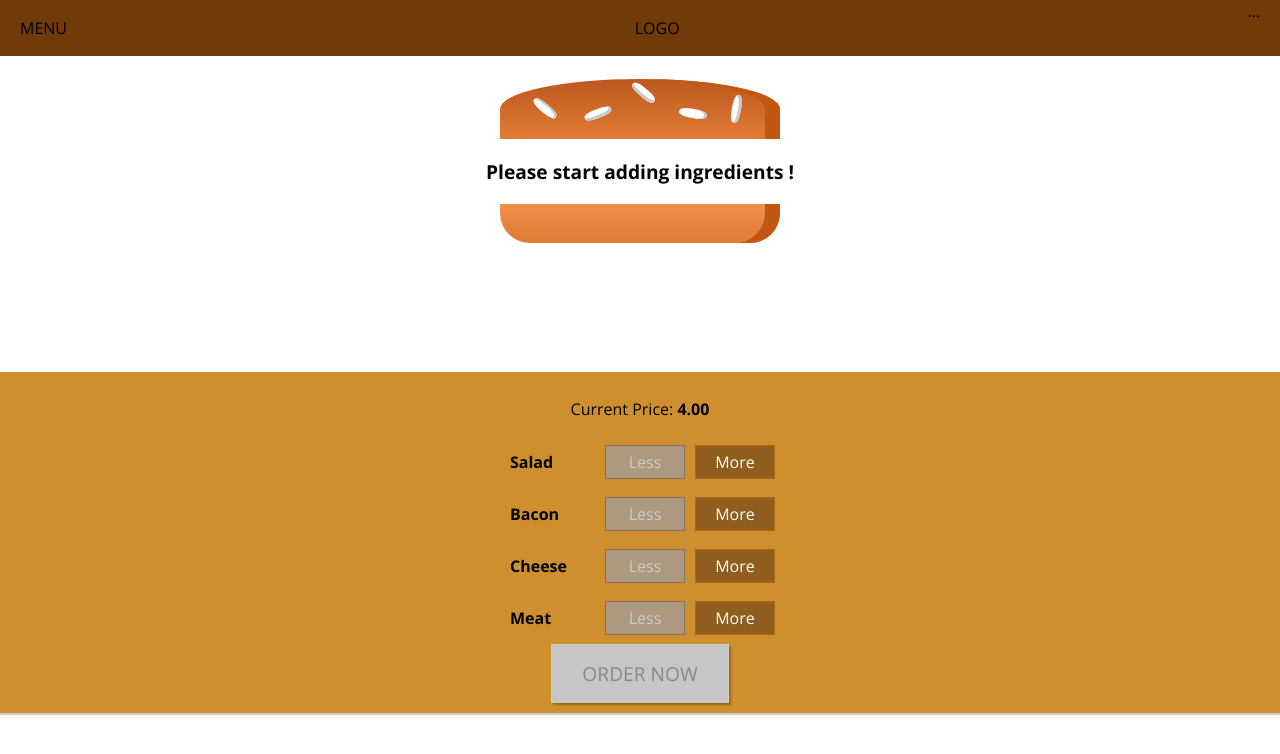
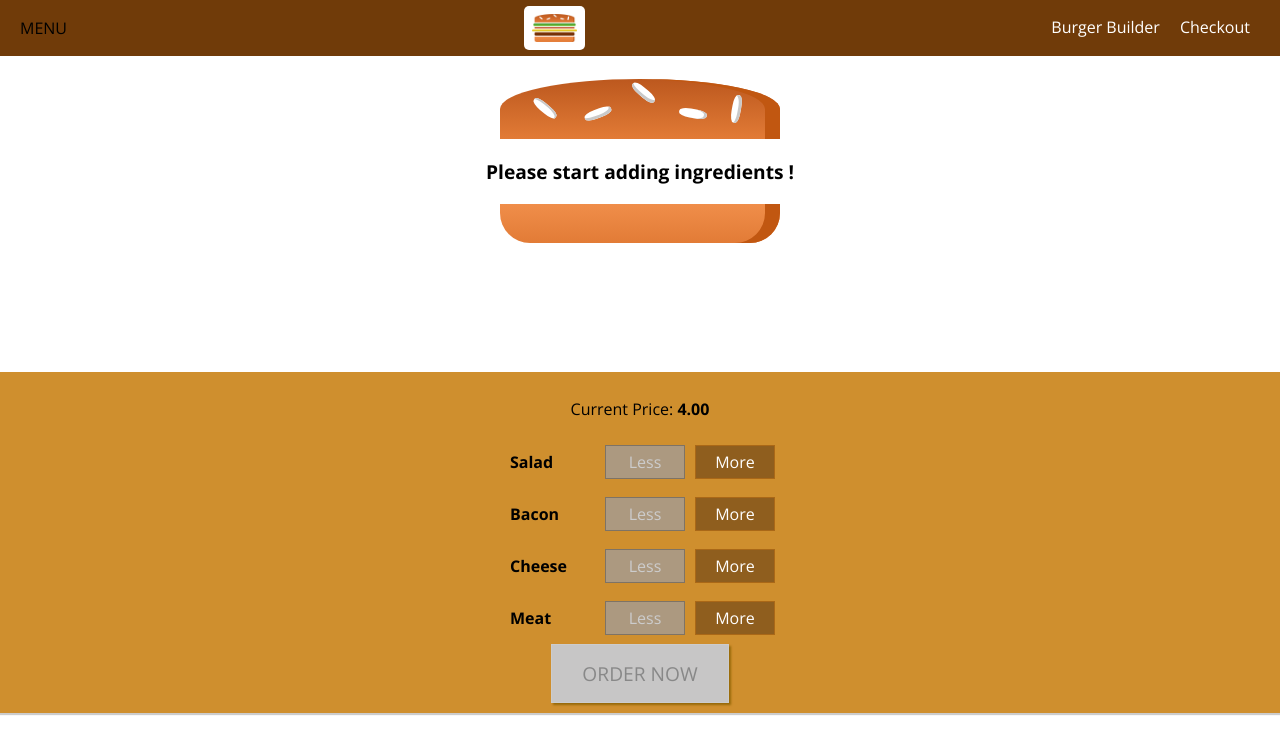
Before and after one commit to adelola/BurgerBuilder, a React app: page / in a window 1280 px wide. Shown: the top 754 px of the page. Built offline with nearby package versions, Linux system fonts and the light colour scheme.

Commit message:
Add Logo and navigation

```diff
--- /dev/null
+++ b/src/components/Logo/Logo.css
@@ -0,0 +1,11 @@
+.Logo {
+  background-color: white;
+  padding: 8px;
+  height: 80%;
+  box-sizing: border-box;
+  border-radius: 5px;
+}
+
+.Logo img{
+  height: 100%;
+}
--- /dev/null
+++ b/src/components/Logo/Logo.js
@@ -0,0 +1,12 @@
+import React from 'react';
+
+import burgerLogo from '../../assets/images/burger-logo.png';
+import classes from './Logo.css';
+
+const logo =  (props) => (
+  <div className={classes.Logo}>
+    <img src={burgerLogo} alt="MyBurger"/>
+  </div>
+);
+
+export default logo;
--- /dev/null
+++ b/src/components/Navigation/NavigationItems/NavigationItem/NavigationItem.css
@@ -0,0 +1,25 @@
+.NavigationItem {
+  margin: 0;
+  box-sizing: border-box;
+  display: flex;
+  height: 100%;
+  align-items: center;
+}
+
+.NavigationItem a {
+  color: white;
+  text-decoration: none;
+  height: 100%;
+  padding: 16px 10px;
+  border-bottom: 4px solid transparent;
+  box-sizing: border-box;
+  display: block;
+}
+
+.NavigationItem a:hover,
+.NavigationItem a:active,
+.NavigationItem a:active {
+  background-color: #8F5C2c;
+  border-bottom: 4px solid #40A4C8;
+  color: white;
+}
--- /dev/null
+++ b/src/components/Navigation/NavigationItems/NavigationItem/NavigationItem.js
@@ -0,0 +1,12 @@
+import React from 'react';
+import classes from './NavigationItem.css';
+
+const navigationItem = (props) => (
+  <li className={classes.NavigationItem}>
+    <a
+      href={props.link}
+      className={props.active ? classes.active : null}>{props.children}</a>
+  </li>
+);
+
+export default navigationItem;
--- /dev/null
+++ b/src/components/Navigation/NavigationItems/NavigationItems.css
@@ -0,0 +1,8 @@
+.NavigationItems{
+  margin: 0;
+  padding: 0;
+  list-style: none;
+  display: flex;
+  align-items: center;
+  height: 100%
+}
--- /dev/null
+++ b/src/components/Navigation/NavigationItems/NavigationItems.js
@@ -0,0 +1,13 @@
+import React from 'react';
+import classes from './NavigationItems.css';
+import NavigationItem from './NavigationItem/NavigationItem';
+
+const navigationItems = () => (
+  <ul className={classes.NavigationItems}>
+    <NavigationItem link="/" active> Burger Builder</NavigationItem>
+    <NavigationItem link="/">Checkout</NavigationItem>
+  </ul>
+
+);
+
+export default navigationItems;
--- a/src/components/Navigation/Toolbar/Toolbar.js
+++ b/src/components/Navigation/Toolbar/Toolbar.js
@@ -1,12 +1,14 @@
 import React from 'react';
 import classes from './Toolbar.css';
+import Logo from '../../Logo/Logo';
+import NavigationItems from '../NavigationItems/NavigationItems';
 
 const toolbar = (props) => (
   <header className={classes.Toolbar}>
     <div>MENU</div>
-    <div>LOGO</div>
+    <Logo/>
     <nav>
-      ...
+      <NavigationItems/>
     </nav>
   </header>
 );
```
Also changed, not shown: src/assets/images/burger-logo.png (added).
